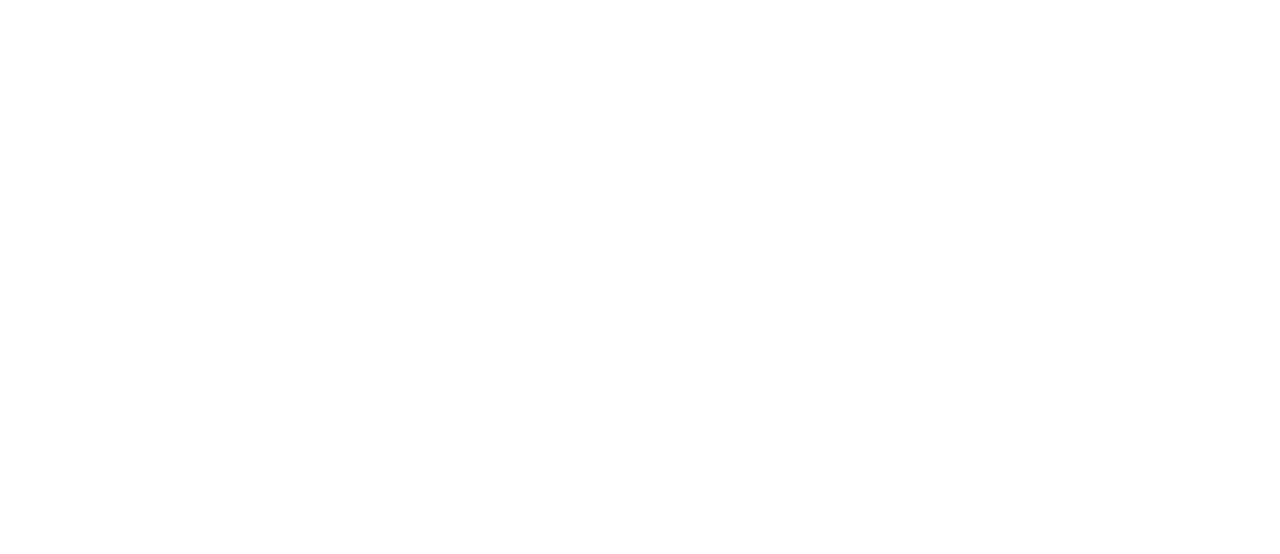
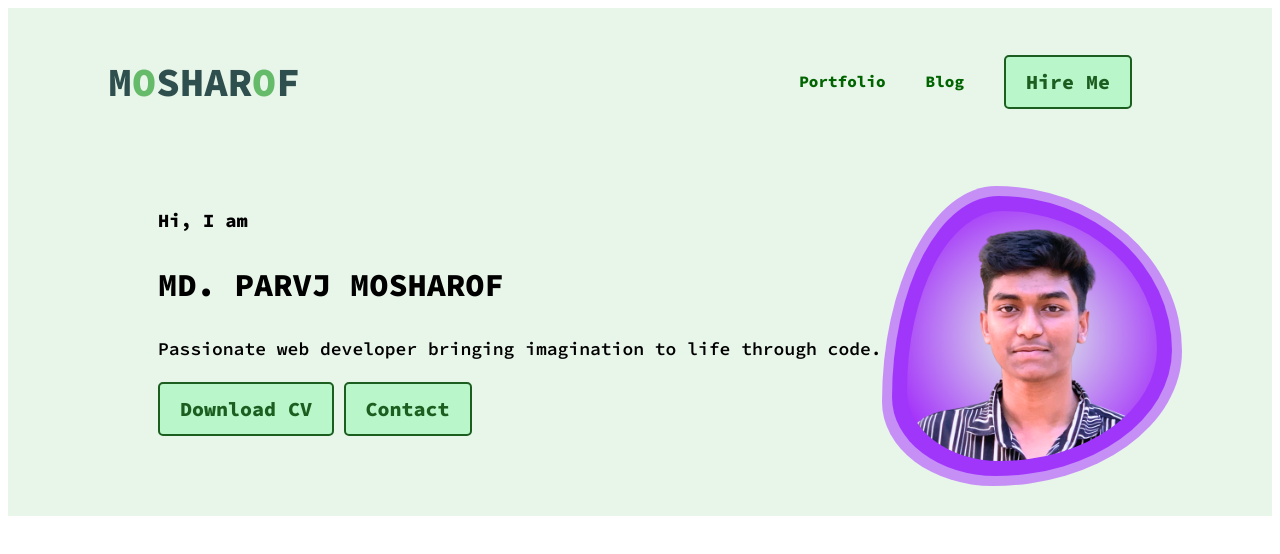
Before and after one commit to mdparvajmosharof/My-portfolio-ph, a plain HTML site: page index.html in a window 1280 px wide. Drawn offline with Linux system fonts and the light colour scheme.

Commit message:
header 80%

```diff
--- a/index.html
+++ b/index.html
@@ -12,7 +12,37 @@
 </head>
 
 <body>
+  <header>
+    <nav>
+      <h3 class="nav-title">M<span class="text-prim">O</span>SHAR<span class="text-prim">O</span>F</h3>
+      <ul>
+        <li><a href="#">Portfolio</a></li>
+        <li><a href="#">Blog</a></li>
+        <li><button class="btn-prm" type="submit">Hire Me</button></li>
+      </ul>
+    </nav>
+    <div class="banner">
+      <div>
 
+      <h3>Hi, I am</h3>
+      <h1>MD. PARVJ MOSHAROF</h1>
+      <p>Passionate web developer bringing imagination to life through code.</p>
+      <button class="btn-prm">Download CV</button>
+      <button class="btn-prm">Contact</button>
+      </div>
+      <div class="full-prfile">
+
+      <div class="layer1">
+        <div class="layer2">
+          <img class="profile" src="/img/profile.png" alt="">
+        </div>
+      </div>
+      </div>
+    </div>
+  </header>
+  <main>
+
+  </main>
 </body>
 
 </html>
--- a/styles/style.css
+++ b/styles/style.css
@@ -1,3 +1,82 @@
 *{
   font-family: 'Source Code Pro', monospace;
+
+  line-height: 1.7;
 }
+p{
+  font-weight: 600;
+  font-size: 18px;
+}
+nav{
+
+  margin: 0 100px;
+  display: flex;
+  align-items: center;
+  justify-content: space-between;
+}
+.text-prim{
+  color: #66BB6A;
+}
+.btn-prm{
+  padding: 8px 20px;
+  background-color: #B9F6CA;
+  color: #1B5E20;
+  border: 2px solid #1B5E20;
+  border-radius: 5px;
+  font-size: 20px;
+  font-weight: bold;
+}
+.nav-title{
+  color: darkslategrey;
+  font-size: 40px;
+  font-weight: bolder;
+}
+nav > ul{
+  display: flex;
+  align-items: center;
+}
+nav li{
+
+  list-style: none;
+  margin-right: 40px;
+}
+a{
+  color: darkgreen;
+  text-decoration: none;
+  font-weight: bolder;
+}
+/* header style */
+header{
+  background-color: #E8F5E9;
+}
+.banner{
+  padding: 30px 30px 30px 150px;
+  display: flex;
+}
+
+.profile{
+  position: absolute;
+  width: 250px;
+  border: 0;
+  border-radius: 38% 62% 63% 37% / 72% 55% 45% 28% ;
+}
+.layer1{
+  display: flex;
+  justify-content: center;
+  align-items: center;
+  background-color: #B051FF9E;
+  width: 300px;
+  height: 300px;
+  border: 0;
+  border-radius: 38% 62% 63% 37% / 72% 55% 45% 28%;
+}
+.layer2{
+ display: flex;
+ justify-content: center;
+ align-items: center;
+  background-color: #8C00FF9E;
+  width: 280px;
+  height: 280px;
+  border: 0;
+  border-radius: 38% 62% 63% 37% / 72% 55% 45% 28%;
+}
```
Also changed, not shown: img/profile.png (added).
